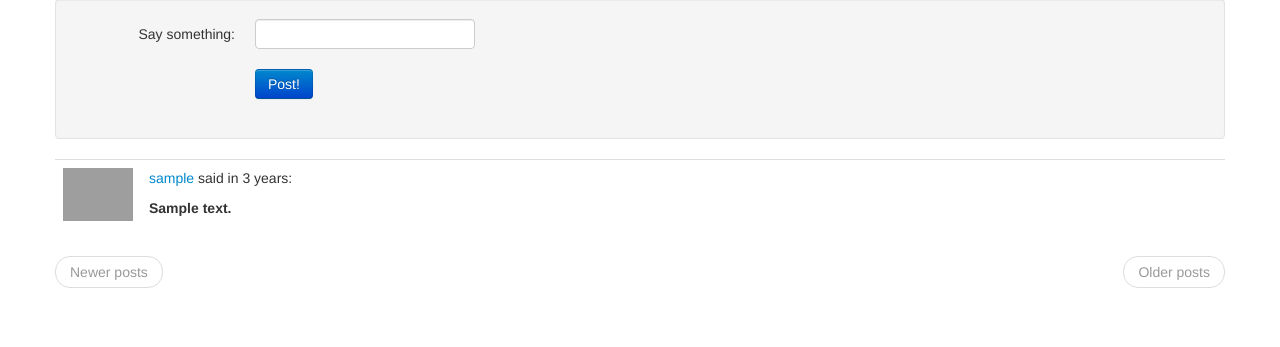
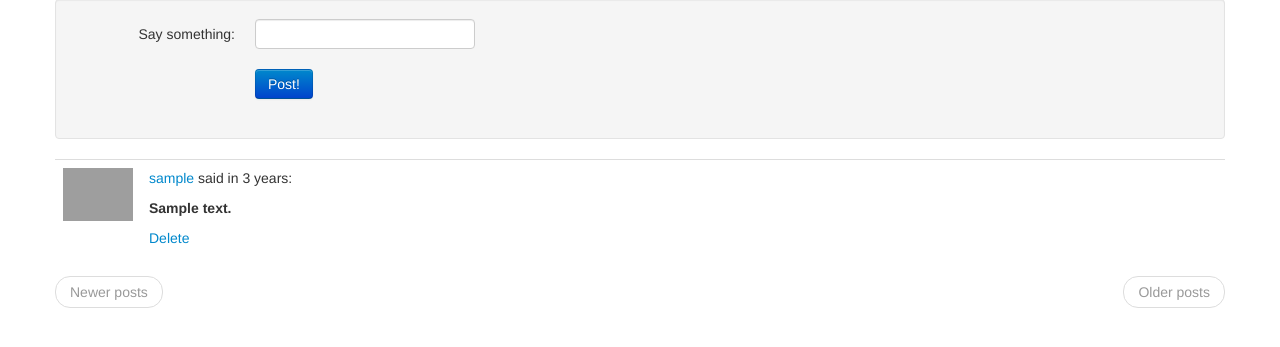
Before and after one commit to mattiasgonday/microblog, a Flask app: page / in a window 1280 px wide. Shown: the part 123-470 px from the top of the page. Run offline with Flask 2, Linux system fonts and the light colour scheme; a user stored in the database is signed in; tables that the repository leaves empty hold one stand-in row (values such as "Sample post"); some libraries are stand-ins or nearby versions; grey boxes are pictures that could not be loaded.

Commit message:
adds delete feature to posts

```diff
--- a/app/templates/post.html
+++ b/app/templates/post.html
@@ -4,6 +4,13 @@
         <td>
             <p><a href="{{ url_for('user', nickname=post.author.nickname) }}">{{ post.author.nickname }}</a> said {{ momentjs(post.timestamp).fromNow() }}:</p>
             <p><strong>{{ post.body }}</strong></p>
+            {% if post.author.id == g.user.id %}
+            <div>
+              <a href="{{ url_for('delete', id=post.id) }}">
+                {{ ('Delete') }}
+              </a>
+            </div>
+            {% endif %}
         </td>
     </tr>
 </table>
--- a/app/views.py
+++ b/app/views.py
@@ -175,3 +175,18 @@ def search_results(query):
     return render_template('search_results.html',
                             query=query,
                             results=results)
+
+@app.route('/delete/<int:id>')
+@login_required
+def delete(id):
+    post = Post.query.get(id)
+    if post is None:
+        flash('Post not found.')
+        return redirect(url_for('index'))
+    if post.author.id != g.user.id:
+        flash('You cannot delete this post.')
+        return redirect(url_for('index'))
+    db.session.delete(post)
+    db.session.commit()
+    flash('Your post has been deleted.')
+    return redirect(url_for('index'))
```
